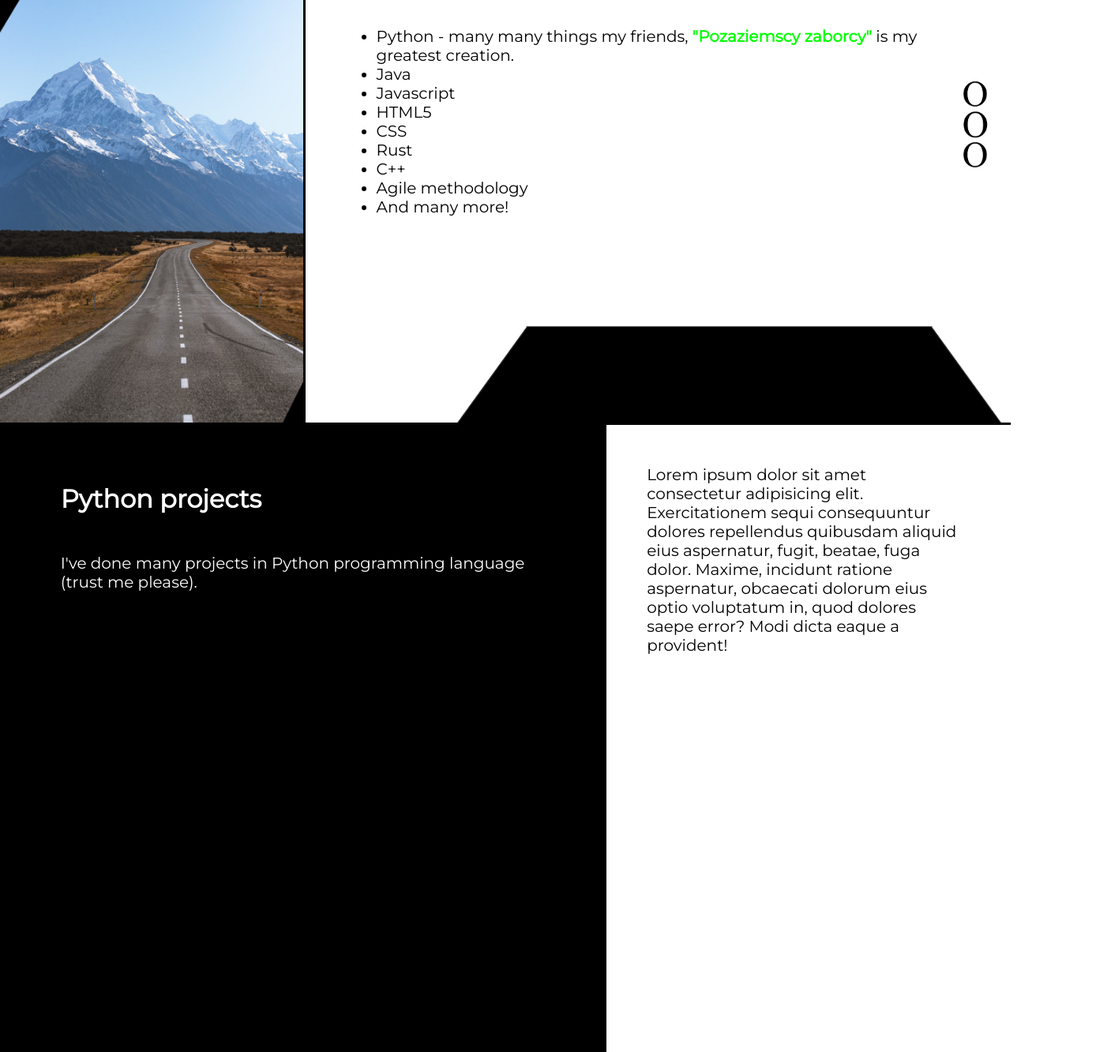
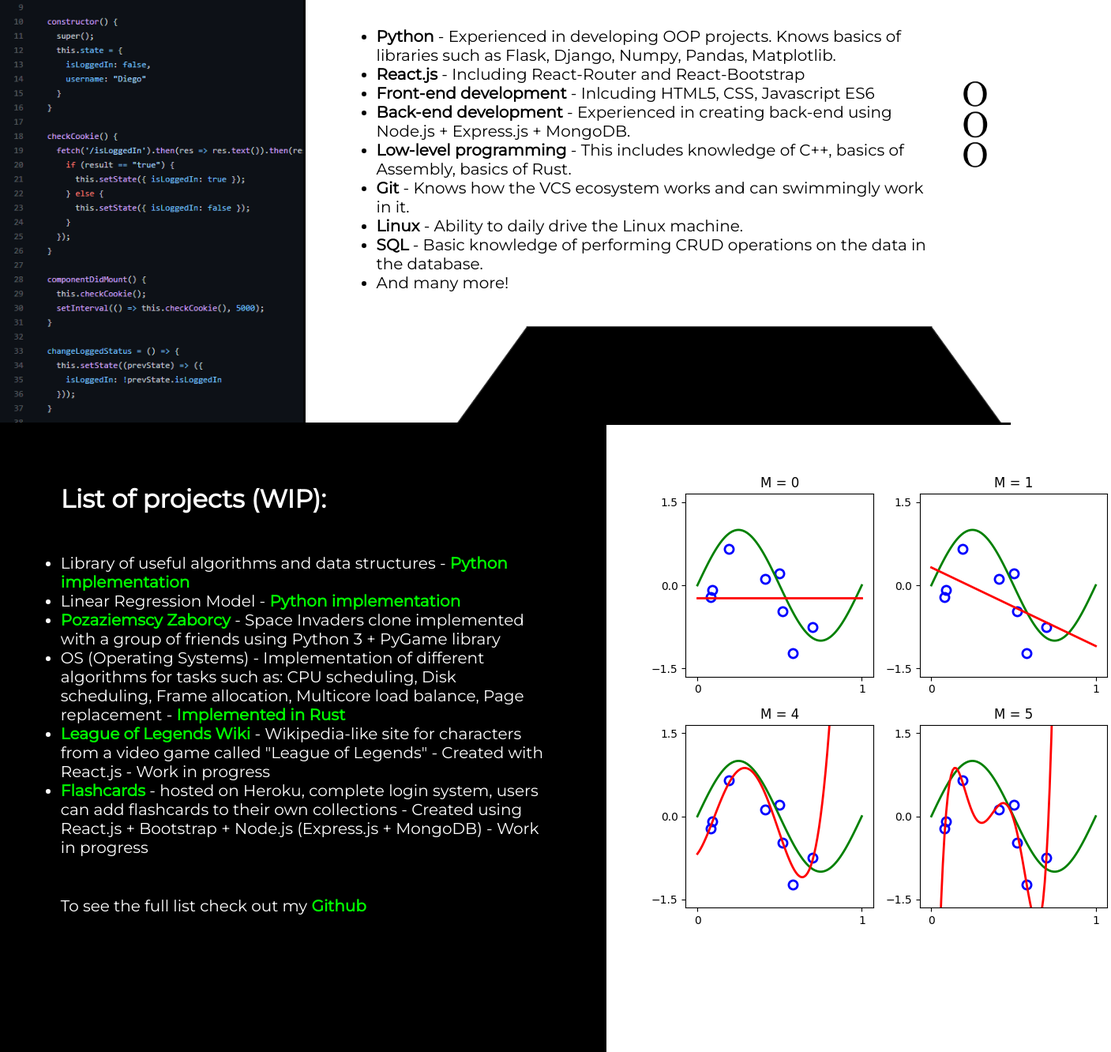
Before and after one commit to KyattPL/Portfolio, a plain HTML site: page index.html in a window 1280 px wide. Shown: the part 265-1597 px from the top of the page at 79% size, 1407 px wide, since content can reach past the window. Drawn offline with Linux system fonts and the light colour scheme.

Commit message:
Updated my portfolio

```diff
--- a/index.html
+++ b/index.html
@@ -17,43 +17,72 @@
         <div>
             <a target="_blank" href="https://www.github.com/KyattPL">
                 <div class="logo"><img src="./img/githubTransp.png" alt="A github logo">
-            </a></div>
+            </a>
+        </div>
         </div>
     </header>
     <main>
-        <div class="colStart">
+        <div class="colStart" style="background-image: url('/img/flashcards.png');">
         </div>
         <div class="colEnd">
             <h2 class="subheading">My skills:</h2>
             <ul>
-                <li>Python - many many things my friends, <a href="#header">"Pozaziemscy zaborcy"</a> is my greatest
-                    creation.
+                <li><strong>Python</strong> - Experienced in developing OOP projects.
+                    Knows basics of libraries such as Flask, Django, Numpy, Pandas, Matplotlib.
                 </li>
-                <li>Java</li>
-                <li>Javascript</li>
-                <li>HTML5</li>
-                <li>CSS</li>
-                <li>Rust</li>
-                <li>C++</li>
-                <li>Agile methodology</li>
+                <li><strong>React.js</strong> - Including React-Router and React-Bootstrap</li>
+                <li><strong>Front-end development</strong> - Inlcuding HTML5, CSS, Javascript ES6</li>
+                <li><strong>Back-end development</strong> - Experienced in creating back-end using Node.js + Express.js
+                    + MongoDB.</li>
+                <li><strong>Low-level programming</strong> - This includes knowledge of C++, basics of Assembly, basics
+                    of Rust.</li>
+                <li><strong>Git</strong> - Knows how the VCS ecosystem works and can swimmingly work in it.</li>
+                <li><strong>Linux</strong> - Ability to daily drive the Linux machine.</li>
+                <li><strong>SQL</strong> - Basic knowledge of performing CRUD operations on the data in the database.
+                </li>
                 <li>And many more!</li>
             </ul>
         </div>
         <div class="colML" id="pythonCol">
-            <h2 class="subheading">Python projects</h2>
-            <p>I've done many projects in Python programming language (trust me please).</p>
+            <h2 class="subheading">List of projects (WIP):</h2>
+            <ul>
+                <li>Library of useful algorithms and data structures - <a
+                        href="https://github.com/KyattPL/algorithms-and-data-structures">Python implementation</a></li>
+                <li>Linear Regression Model - <a href="https://github.com/KyattPL/Linear-Regression-Python">Python
+                        implementation</a></li>
+                <li><a href="https://github.com/ZSAInfProject/PozaziemscyZaborcy">Pozaziemscy Zaborcy</a> - Space
+                    Invaders clone implemented with a group of friends using Python 3 + PyGame library</li>
+                <li>OS (Operating Systems) - Implementation of different algorithms for tasks such as: CPU scheduling,
+                    Disk scheduling, Frame allocation, Multicore load balance, Page replacement - <a
+                        href="https://github.com/KyattPL/SO">Implemented in Rust</a></li>
+                <li><a href="https://github.com/KyattPL/League-Of-Legends-Champions">League of Legends Wiki</a> -
+                    Wikipedia-like site for characters from a video game called "League of
+                    Legends" - Created with React.js - Work in progress</li>
+                <li><a href="https://github.com/KyattPL/Flashcards">Flashcards</a> - hosted on Heroku, complete login
+                    system, users can add flashcards to their own
+                    collections - Created using React.js + Bootstrap + Node.js (Express.js + MongoDB) - Work in progress
+                </li>
+            </ul>
+            <p style="margin-top: 50px">To see the full list check out my <a
+                    href="https://github.com/KyattPL?tab=repositories">Github</a></p>
         </div>
         <div class="colMR">
-            <p>Lorem ipsum dolor sit amet consectetur adipisicing elit. Exercitationem sequi consequuntur dolores
-                repellendus quibusdam aliquid eius aspernatur, fugit, beatae, fuga dolor. Maxime, incidunt ratione
-                aspernatur, obcaecati dolorum eius optio voluptatum in, quod dolores saepe error? Modi dicta eaque a
-                provident!</p>
+            <img src="/img/linear.png" alt="Linear Regression output" />
         </div>
-        <div class="colStart" id="rustCol">
-
+        <div class="colStart" id="rustCol" style="background-image: url(/img/flashcards_phone.png)">
         </div>
         <div class="colEnd">
-            <p>Lorem ipsum dolor sit amet consectetur adipisicing elit. Totam, ratione?</p>
+            <p>"Flashcards" is by far the most challenging project I'm currently working on. With each commit comes new
+                knowledge about the complex system that is a Fullstack Web App. Current roadmap includes:</p>
+            <ul style="margin-left: 50px; margin-top: 50px;">
+                <li>Secure password encryption</li>
+                <li>Front-end and Back-end request validation (right now it's front-end only)</li>
+                <li>Properly storing the user's session</li>
+                <li>Fix a couple of bugs in terms of responsiveness on phone-sized devices</li>
+                <li>Actually implement adding / deleting / reviewing flashcards system</li>
+                <li>E-mail validation</li>
+                <li>And more!</li>
+            </ul>
         </div>
     </main>
     <div class="floating-navbar">
@@ -71,7 +100,7 @@
     </div>
     <footer>
         <p>Make sure to check out my <a target="_blank" href="https://www.github.com/KyattPL">github</a> page!</p>
-        <p>Kajetan Pynka Copyright&copy;2020</p>
+        <p>Kajetan Pynka Copyright&copy;2021</p>
     </footer>
 </body>
 
```
Also changed, not shown: img/flashcards.png (added), img/flashcards_phone.png (added), img/linear.png (added), img/repos.png (added).
